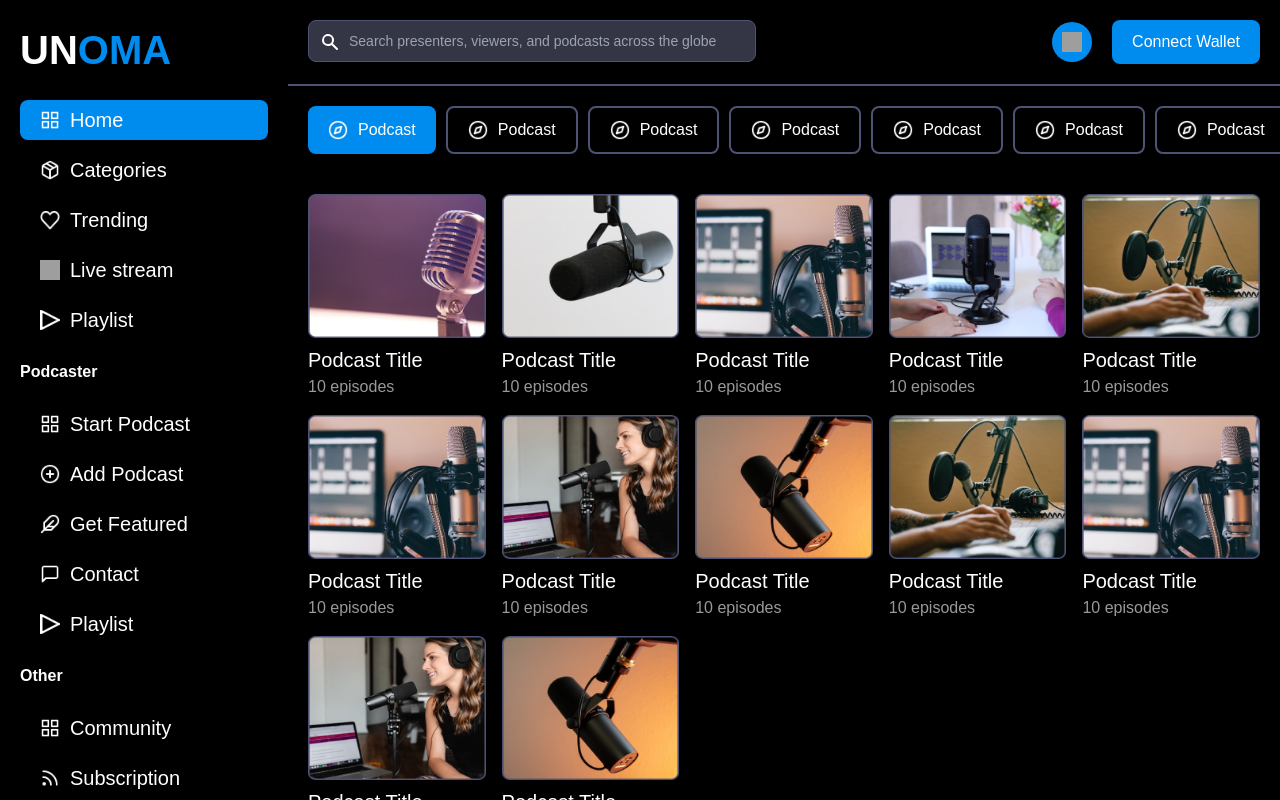
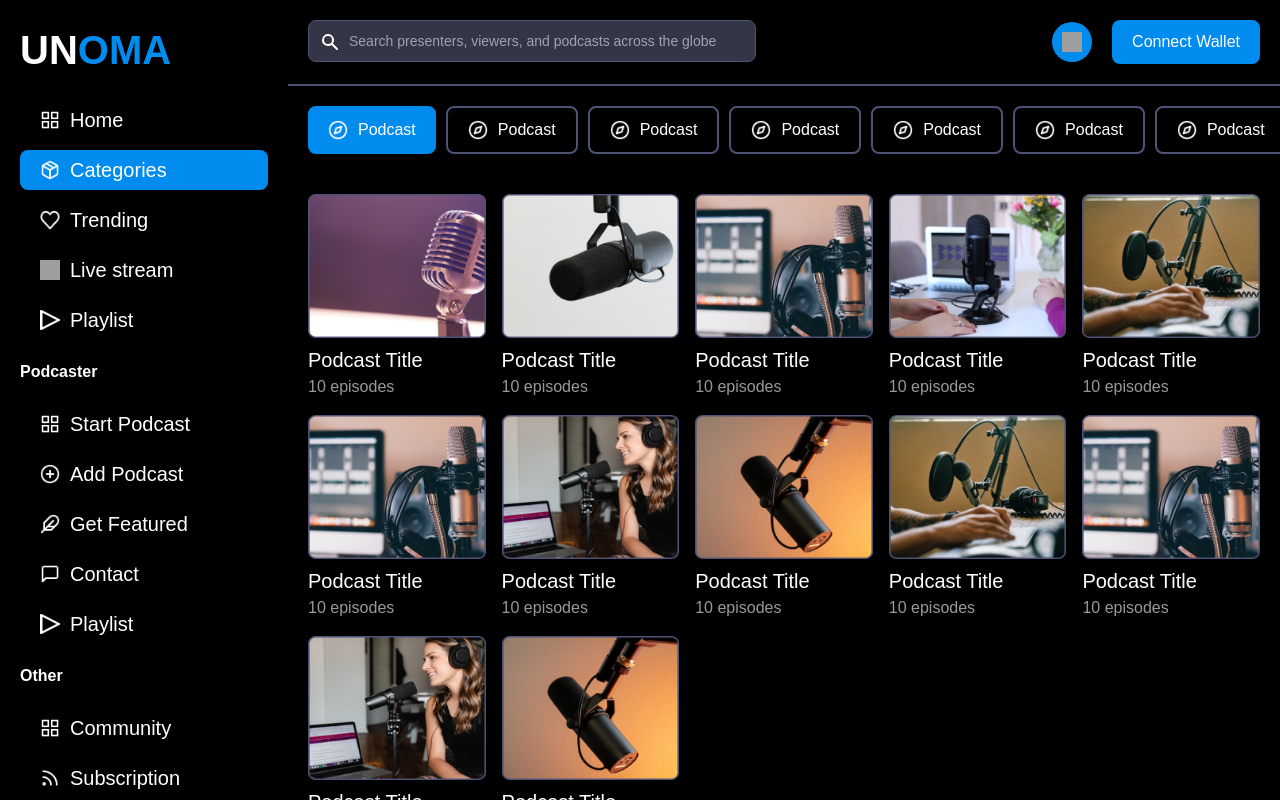
Before and after one commit to okhaimie-dev/unoma, a Next.js app in the folder src/unoma-app/: page / in a window 1280 px wide. Built offline with nearby package versions, Linux system fonts and the light colour scheme; grey boxes are pictures that could not be loaded.

Commit message:
suprememods

```diff
--- a/src/unoma-app/pages/index.tsx
+++ b/src/unoma-app/pages/index.tsx
@@ -11,16 +11,16 @@ const Home: NextPage = () => {
     <div>
       <Head>
         <title>Unoma</title>
-        <meta name="description" content="Unoma homepage" />
+        <meta name="description" content="Unoma categories" />
         <link rel="icon" href="/favicon.ico" />
       </Head>
       <main className='relative md:flex bg-black h-screen scrollbar-thin scrollbar-thumb-[#008BEE]'>
-        <div className='relative z-20'><SideNav page='home' /></div>
+        <div className='relative z-20'><SideNav page='categories' /></div>
         <div className='flex-1 w-full md:pl-72'>
           <div className='flex flex-col overflow-y-scroll scrollbar-none'>
             <TopNav />
             <Nav2 />
-            <div className='px-5 grid grid-cols-2 sm:grid-cols-3 xl:grid-cols-5 2xl:grid-cols-6 gap-4 border-b-2 border-b-purple py-5'>
+            <div className='grid grid-cols-2 gap-4 px-5 py-5 border-b-2 sm:grid-cols-3 xl:grid-cols-5 2xl:grid-cols-6 border-b-purple'>
               <VericalCard thumbnail="/card1.png" />
               <VericalCard thumbnail="/card2.png" />
               <VericalCard thumbnail="/card3.png" />
@@ -35,7 +35,7 @@ const Home: NextPage = () => {
               <VericalCard thumbnail="/card8.png" />
             </div>
             <div className='p-5'>
-              <h2 className='h2 text-white'>Top 5 Podcasters</h2>
+              <h2 className='text-white h2'>Top 5 Podcasters</h2>
               <div className='flex space-x-5 py-2.5 overflow-x-scroll scrollbar-thin scrollbar-thumb-[#008BEE]'>
                 <HorizontalCard thumbnail='/podcaster1.png' />
                 <HorizontalCard thumbnail='/podcaster2.png' />
@@ -55,10 +55,10 @@ export default Home
 
 /**
  *
- * <div className='flex-1 flex flex-col overflow-x-scroll overflow-y-scroll scrollbar-none'>
+ * <div className='flex flex-col flex-1 overflow-x-scroll overflow-y-scroll scrollbar-none'>
           <TopNav />
           <Nav2 />
-          <div className='px-5 grid grid-cols-3 xl:grid-cols-4 2xl:grid-cols-5 gap-4 border-b-2 border-b-purple py-5'>
+          <div className='grid grid-cols-3 gap-4 px-5 py-5 border-b-2 xl:grid-cols-4 2xl:grid-cols-5 border-b-purple'>
             <VericalCard thumbnail="/card1.png" />
             <VericalCard thumbnail="/card2.png" />
             <VericalCard thumbnail="/card3.png" />
@@ -69,7 +69,7 @@ export default Home
             <VericalCard thumbnail="/card8.png" />
           </div>
           <div className='p-5'>
-            <h2 className='h2 text-white'>Top 5 Podcaster</h2>
+            <h2 className='text-white h2'>Top 5 Podcaster</h2>
             <div className='flex space-x-5 py-2.5 overflow-x-scroll scrollbar-thin scrollbar-thumb-[#008BEE]'>
               <HorizontalCard thumbnail='/podcaster1.png' />
               <HorizontalCard thumbnail='/podcaster2.png' />
```
